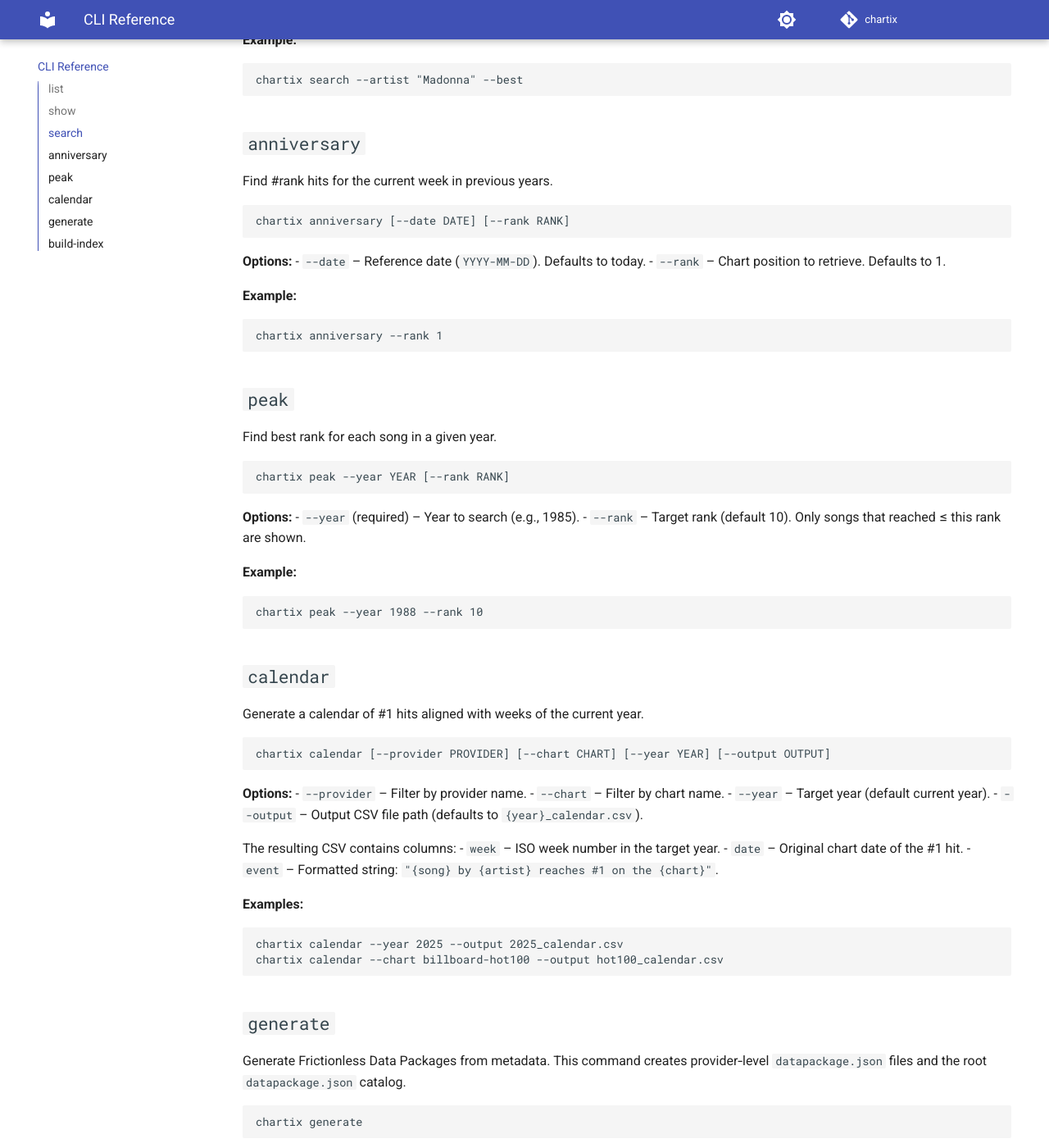
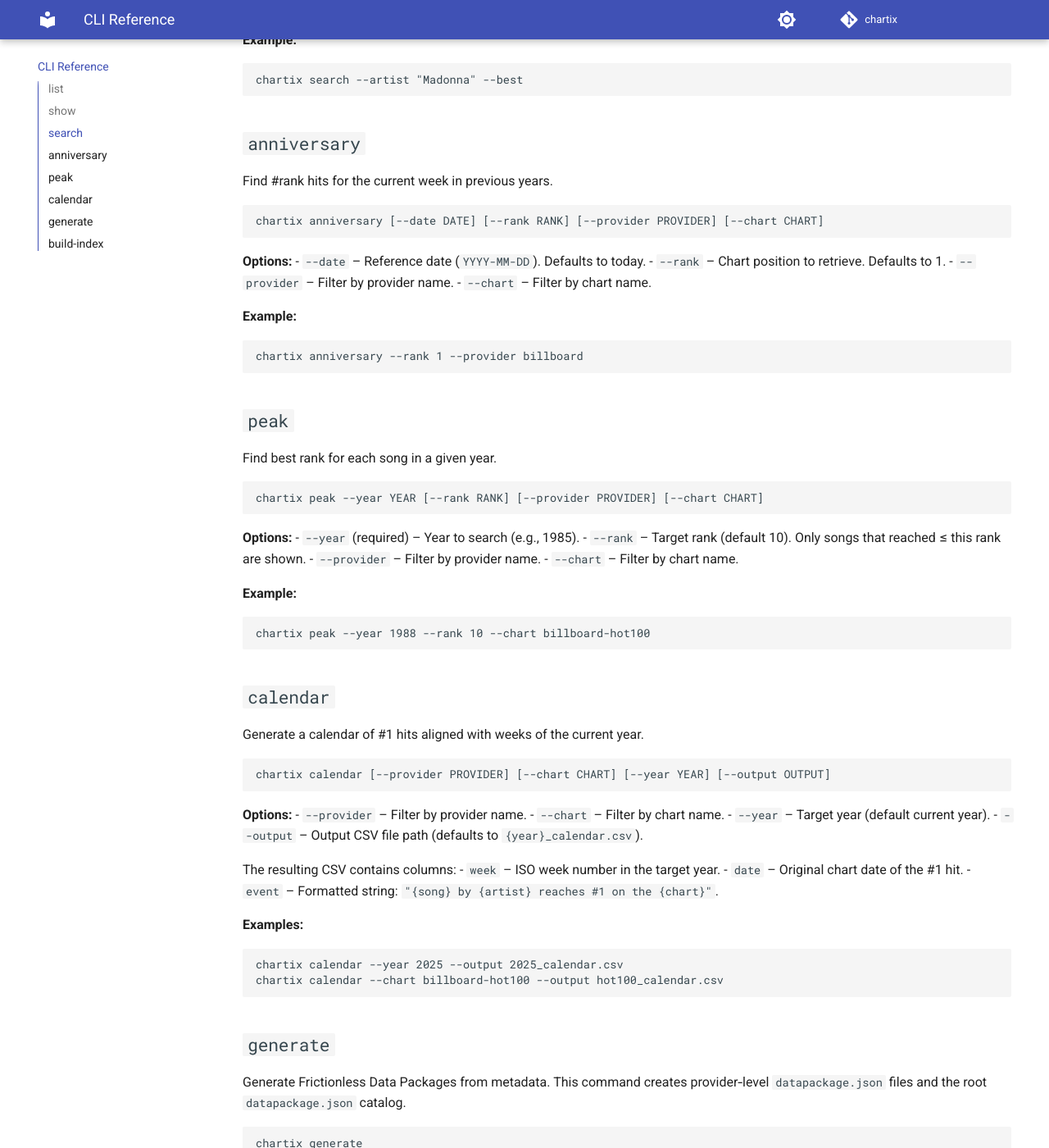
Before and after one commit to dguerrerom/chartix, an MkDocs documentation site: the page built from docs/cli.md, in a window 1280 px wide and 1400 px high, scrolled down 1025 px. Shown: the whole window at 82% size. Built offline with MkDocs 1.6.1 and Material for MkDocs 9.7.7, drawn with Linux system fonts in a browser that asks for light colours; comment, search, counter and statistics services are not loaded; some of the changed text lies outside the part shown.

Commit message:
feat(cli): support --provider and --chart in anniversary and peak

````diff
--- a/docs/cli.md
+++ b/docs/cli.md
@@ -55,16 +55,18 @@ chartix search --artist "Madonna" --best
 Find #rank hits for the current week in previous years.
 
 ```bash
-chartix anniversary [--date DATE] [--rank RANK]
+chartix anniversary [--date DATE] [--rank RANK] [--provider PROVIDER] [--chart CHART]
 ```
 
 **Options:**
 - `--date` – Reference date (`YYYY-MM-DD`). Defaults to today.
 - `--rank` – Chart position to retrieve. Defaults to 1.
+- `--provider` – Filter by provider name.
+- `--chart` – Filter by chart name.
 
 **Example:**
 ```bash
-chartix anniversary --rank 1
+chartix anniversary --rank 1 --provider billboard
 ```
 
 ## `peak`
@@ -72,16 +74,18 @@ chartix anniversary --rank 1
 Find best rank for each song in a given year.
 
 ```bash
-chartix peak --year YEAR [--rank RANK]
+chartix peak --year YEAR [--rank RANK] [--provider PROVIDER] [--chart CHART]
 ```
 
 **Options:**
 - `--year` (required) – Year to search (e.g., 1985).
 - `--rank` – Target rank (default 10). Only songs that reached ≤ this rank are shown.
+- `--provider` – Filter by provider name.
+- `--chart` – Filter by chart name.
 
 **Example:**
 ```bash
-chartix peak --year 1988 --rank 10
+chartix peak --year 1988 --rank 10 --chart billboard-hot100
 ```
 
 ## `calendar`
@@ -125,6 +129,3 @@ Build the search index from CSV files. The index is stored as `search_index.parq
 
 ```bash
 chartix build-index
-```
-
-**Note:** Run this after adding or modifying CSV data, or after running `generate`.
````
Also changed, not shown: 2 other files.
